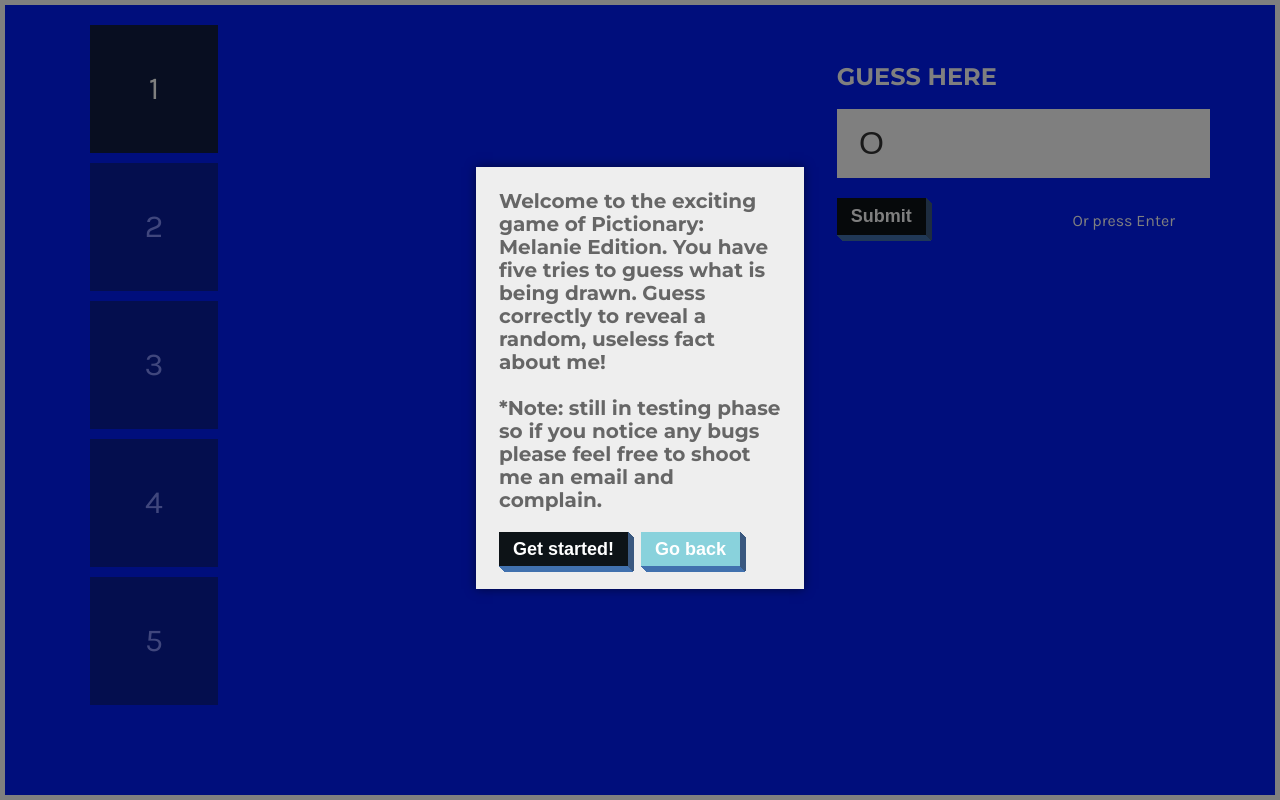
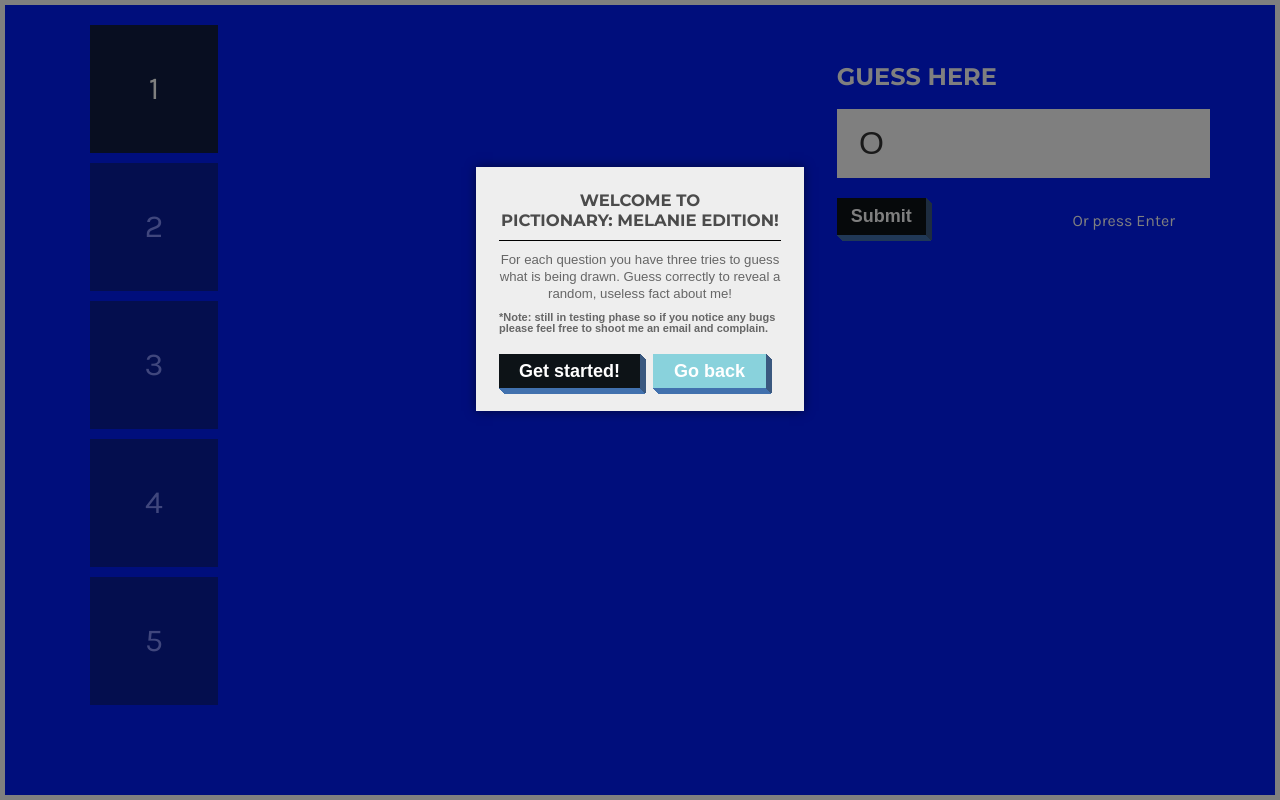
Before and after one commit to meloffbird/shameless, a website: page index.html in a window 1280 px wide. Drawn offline with nearby package versions, Linux system fonts and the light colour scheme; a web font is replaced by a local one.

Commit message:
new correct alert

```diff
--- a/index.html
+++ b/index.html
@@ -71,7 +71,7 @@
 
 </head>
 
-<body class="home" onload="popup('<h1>Welcome to the exciting game of Pictionary: Melanie Edition. You have five tries to guess what is being drawn. Guess correctly to reveal a random, useless fact about me! </br></br> *Note: still in testing phase so if you notice any bugs please feel free to shoot me an email and complain. </h1>')">
+<body class="home" onload="popup('<h2>Welcome to </br> Pictionary: Melanie Edition! </h2><h3> For each question you have three tries to guess what is being drawn. Guess correctly to reveal a random, useless fact about me! </h3><p> *Note: still in testing phase so if you notice any bugs please feel free to shoot me an email and complain.</p>')">
 
 	<!-- dialog popup -->
 	<div id="dialog-overlay"></div>
@@ -129,6 +129,7 @@
 
 
 				<div id="answer" class=" hidden">
+					<h2> FACT #1 </h2>
 					<p> I am a relentless night <strong> owl </strong>. I try to get up with the early birds but my body refuses to sleep before 2AM or wake before 9AM </p>
 				</div>
 
--- a/js/index.js
+++ b/js/index.js
@@ -46,7 +46,7 @@ $(document).ready(function() {
 
 
 	//display answer
-	function guessAnswer() {
+	function correctAnswer() {
 		$('#correct').show().fadeOut(3000);
 		$('#wrong').hide();
 
@@ -101,7 +101,7 @@ $(document).ready(function() {
 
 	  	if ( guess == answer) {
 
-	  		guessAnswer();
+	  		correctAnswer();
 
 		} else {
 			$('#wrong').show().fadeOut(1000);
--- a/sass/_vendor.scss
+++ b/sass/_vendor.scss
@@ -99,10 +99,36 @@ button, .button, input[type=submit] {
   font-size:11px;
 }
 
+#dialog-box .button {
+  width: 40%;
+  text-align: center;
+
+  &.start {
+    width: 50%
+  }
+}
+
+
+#dialog-box .dialog-content h2 {
+  line-height: 20px;
+  text-align: center;
+  margin-bottom: 10px;
+  border-bottom: 1px solid black;
+  padding-bottom: 10px;
+  color: #4b4b4b;
+}
+
+
+#dialog-box .dialog-content h3 {
+  font-size: 1.2em;
+  line-height: 1.3em;
+  text-align: center;
+}
+
 
 /* extra styling */
 #dialog-box .dialog-content p {
-  font-weight:700; margin:0;
+  font-weight:700; margin:0; margin-top: 10px;
 }
 
 #dialog-box .dialog-content ul {
--- a/sass/screen.sass
+++ b/sass/screen.sass
@@ -113,6 +113,11 @@ p.enter
 	color: white
 
 
+	h2
+		border-top: 1px solid white
+		padding-top: 20px
+
+
 /* Navigation */
 
 // ul.nav
@@ -146,7 +151,9 @@ p.enter
 	color: white
 
 #correct
-	background: green
+	background: #00CED1
+	height: 100%
+	padding-top: 300px
 
 #wrong
 	background: red
@@ -154,7 +161,7 @@ p.enter
 #timesup
 	background: #00008B
 	height: 100%
-	padding-top: 300
+	padding-top: 300px
 
 
 
```
Also changed, not shown: stylesheets/screen.css.
